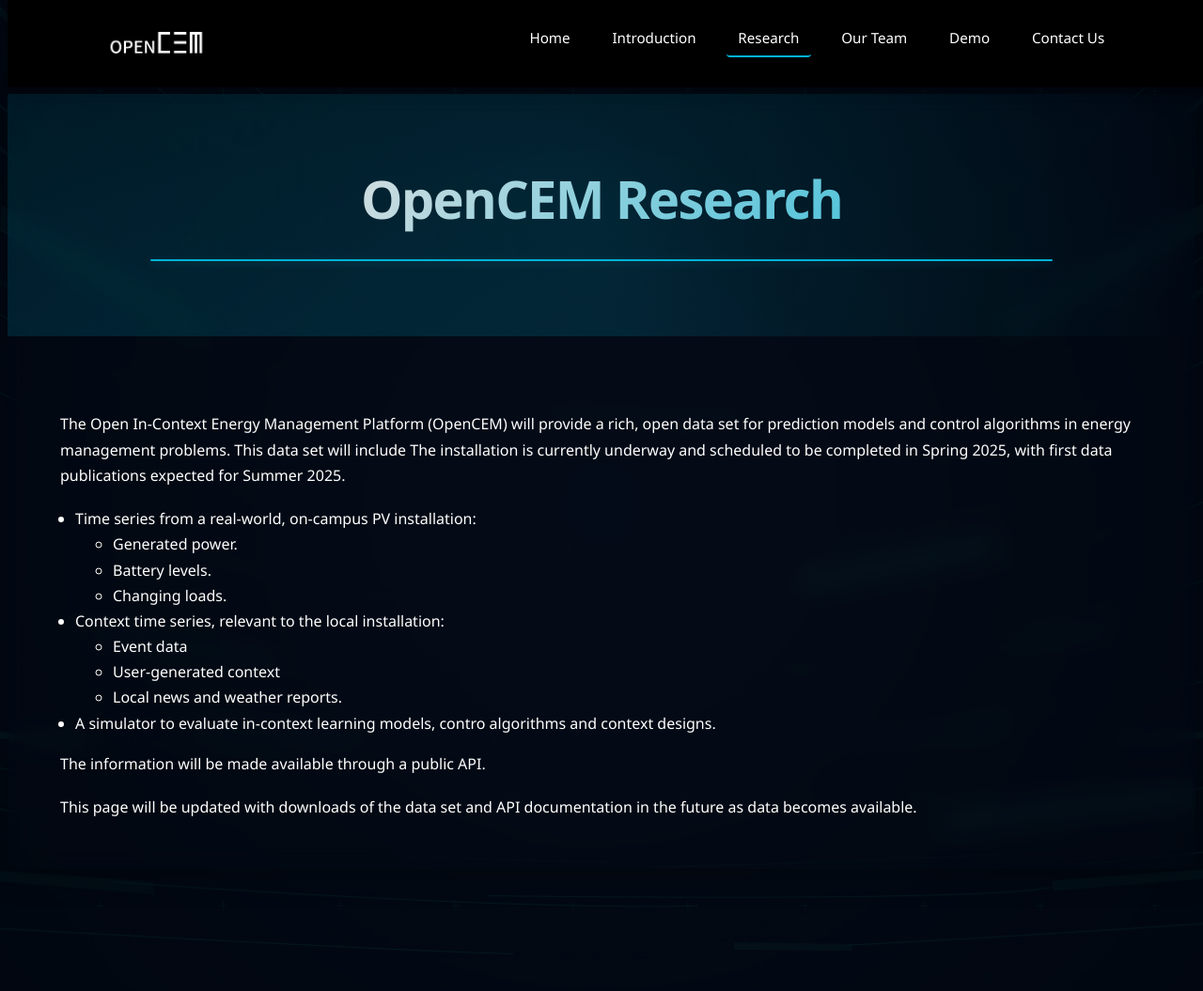
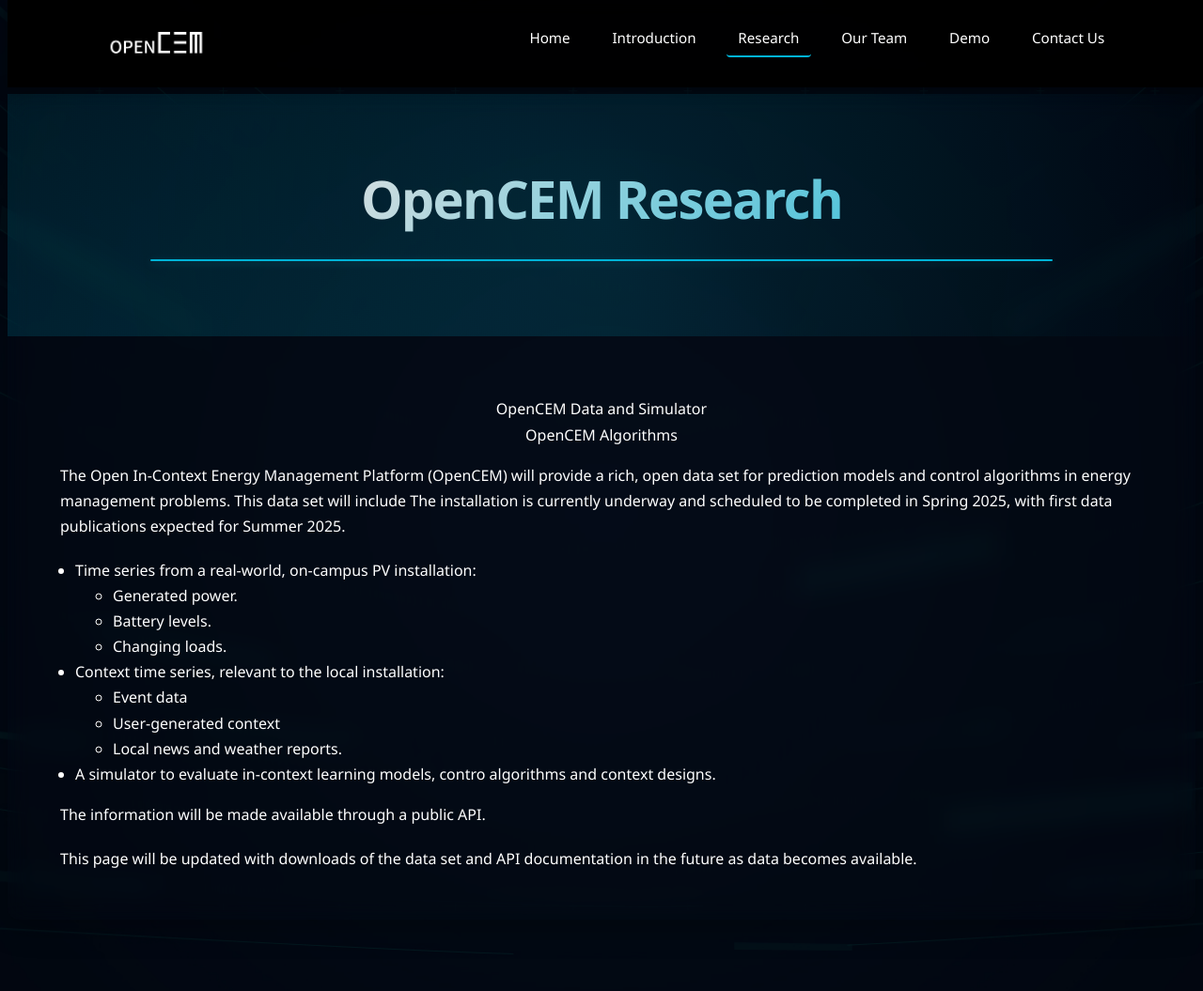
Before and after one commit to OpenCEM-platform/opencem-platform.github.io, a Jekyll site: the page built from research.markdown, in a window 1280 px wide and 1059 px high. Shown: the top 1055 px of the window at 94% size. Built offline with Jekyll 4.4.1, drawn with Linux system fonts in a browser that asks for light colours.

Commit message:
Update research.markdown

```diff
--- a/research.markdown
+++ b/research.markdown
@@ -2,6 +2,12 @@
 layout: default
 title: OpenCEM Research
 ---
+<center>OpenCEM Data and Simulator</center>
+
+
+
+
+<center>OpenCEM Algorithms</center>
 
 The Open In-Context Energy Management Platform (OpenCEM) will provide
 a rich, open data set for prediction models and control algorithms
```
